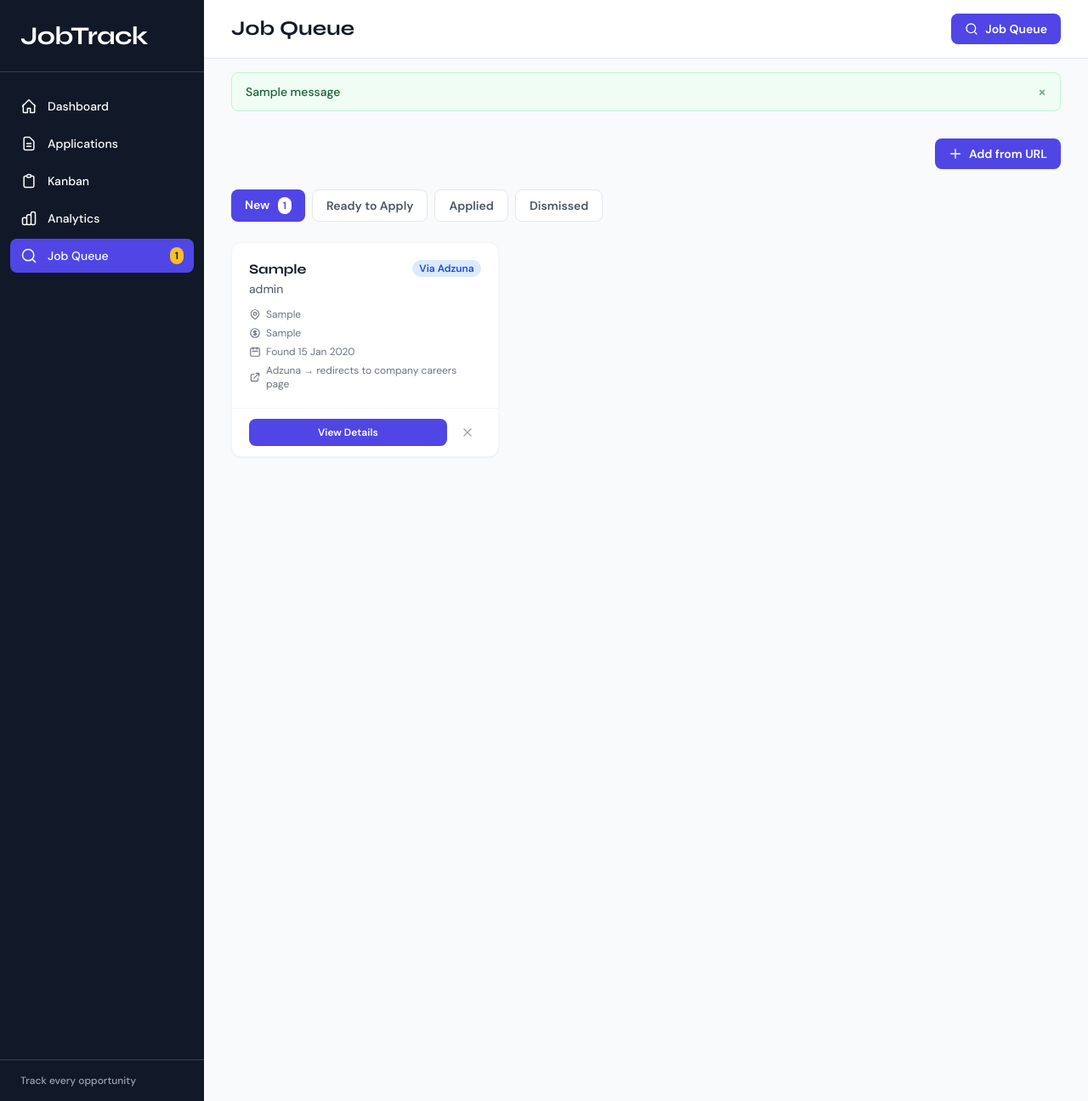
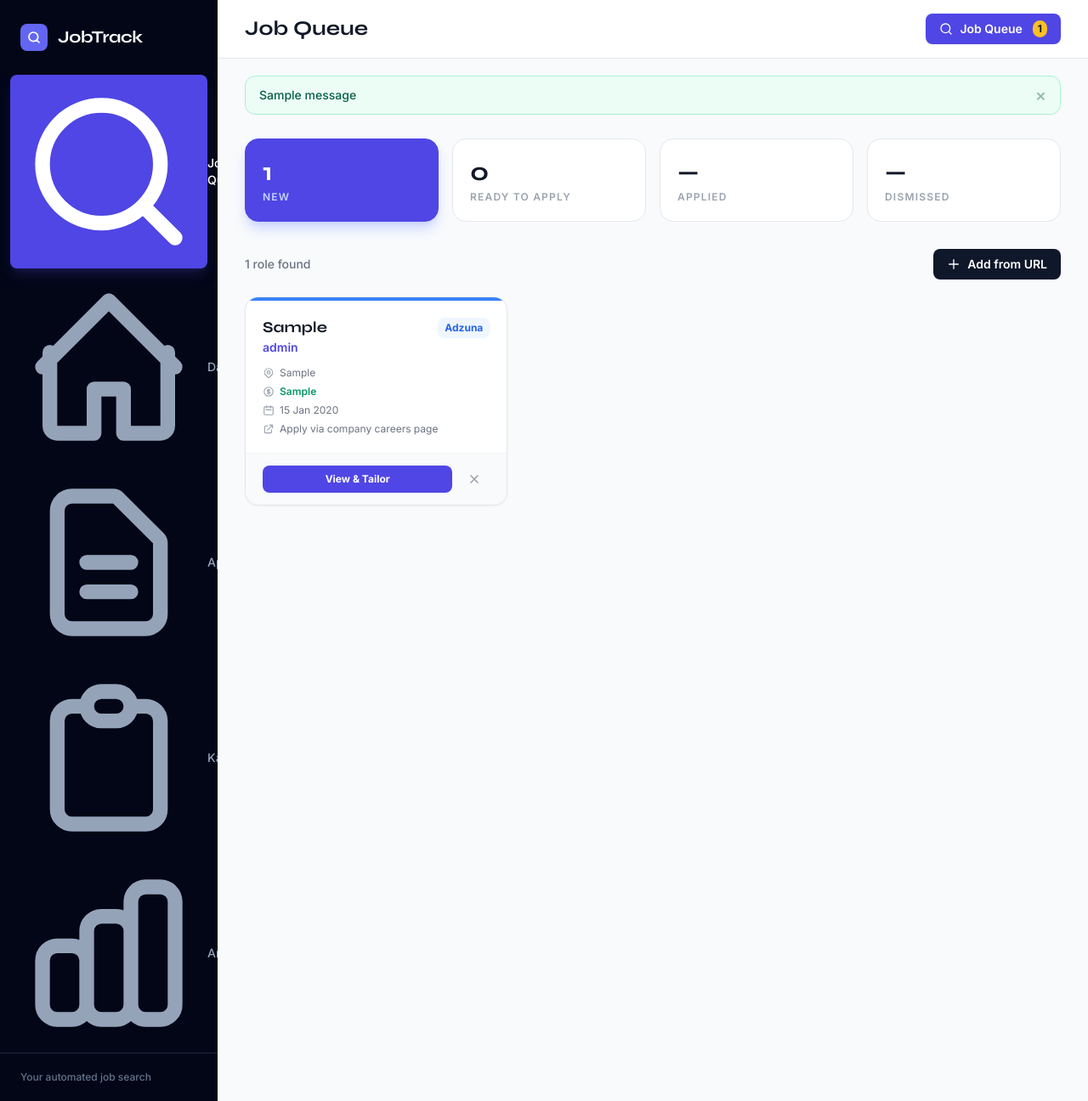
Before and after one commit to joshuaburaimoh17/job-tracker, a Django app: page /queue/ in a window 1280 px wide. Shown: the whole page at 85% size. Run offline with Django 5.2, Linux system fonts and the light colour scheme; tables that the repository leaves empty hold one stand-in row (values such as "Sample post"); one stand-in notice (Sample message) is shown; some libraries are stand-ins or nearby versions.

Commit message:
Redesign UI — bold modern style, rebuilt sidebar and job queue

```diff
--- a/tracker/templates/tracker/base.html
+++ b/tracker/templates/tracker/base.html
@@ -8,125 +8,127 @@
   <script src="https://cdn.jsdelivr.net/npm/chart.js"></script>
   <link rel="preconnect" href="https://fonts.googleapis.com" />
   <link rel="preconnect" href="https://fonts.gstatic.com" crossorigin />
-  <link href="https://fonts.googleapis.com/css2?family=DM+Sans:wght@400;500;600&family=Syne:wght@600;700;800&display=swap" rel="stylesheet" />
+  <link href="https://fonts.googleapis.com/css2?family=Inter:wght@400;500;600;700&family=Syne:wght@700;800&display=swap" rel="stylesheet" />
   <script>
     tailwind.config = {
       theme: {
         extend: {
           fontFamily: {
-            sans: ['DM Sans', 'sans-serif'],
+            sans: ['Inter', 'sans-serif'],
             heading: ['Syne', 'sans-serif'],
           }
         }
       }
     }
   </script>
-  <style>
-    body { font-family: 'DM Sans', sans-serif; }
-    .font-heading { font-family: 'Syne', sans-serif; }
-  </style>
 </head>
-<body class="bg-gray-50 text-gray-800 min-h-screen flex">
+<body class="bg-slate-50 text-gray-800 min-h-screen flex">
 
   <!-- Sidebar -->
-  <aside class="fixed top-0 left-0 h-full w-60 bg-gray-900 text-white flex flex-col z-20">
-    <!-- Logo -->
-    <div class="px-6 py-6 border-b border-gray-700">
-      <span class="font-heading text-3xl font-bold text-white tracking-tight">JobTrack</span>
+  <aside class="fixed top-0 left-0 h-full w-64 bg-slate-950 text-white flex flex-col z-20">
+
+    <!-- Brand -->
+    <div class="px-6 py-7">
+      <div class="flex items-center gap-3">
+        <div class="w-8 h-8 bg-indigo-500 rounded-lg flex items-center justify-center flex-shrink-0">
+          <svg class="w-4 h-4 text-white" fill="none" stroke="currentColor" stroke-width="2.5" viewBox="0 0 24 24">
+            <path stroke-linecap="round" stroke-linejoin="round" d="M21 21l-4.35-4.35M11 19a8 8 0 100-16 8 8 0 000 16z"/>
+          </svg>
+        </div>
+        <span class="font-heading text-xl font-bold text-white tracking-tight">JobTrack</span>
+      </div>
     </div>
 
     <!-- Nav -->
-    <nav class="flex-1 px-3 py-5 space-y-1 overflow-hidden">
+    <nav class="flex-1 px-3 space-y-0.5 overflow-hidden">
+
+      <a href="{% url 'job_queue' %}"
+         class="flex items-center gap-3 px-3 py-2.5 rounded-lg text-sm font-medium transition-all
+                {% if request.resolver_match.url_name == 'job_queue' or request.resolver_match.url_name == 'job_lead_detail' or request.resolver_match.url_name == 'add_from_url' %}bg-indigo-600 text-white shadow-lg shadow-indigo-900/40{% else %}text-slate-400 hover:text-white hover:bg-slate-800{% endif %}">
+        <svg class="w-4.5 h-4.5 flex-shrink-0" fill="none" stroke="currentColor" stroke-width="2" viewBox="0 0 24 24">
+          <path stroke-linecap="round" stroke-linejoin="round" d="M21 21l-4.35-4.35M11 19a8 8 0 100-16 8 8 0 000 16z"/>
+        </svg>
+        <span class="flex-1">Job Queue</span>
+        {% if new_lead_count %}
+          <span class="text-xs font-bold px-1.5 py-0.5 rounded-full bg-amber-400 text-slate-900">{{ new_lead_count }}</span>
+        {% endif %}
+      </a>
 
       <a href="{% url 'dashboard' %}"
-         class="flex items-center gap-3 px-3 py-2.5 rounded-lg text-sm font-medium transition-colors
-                {% if request.resolver_match.url_name == 'dashboard' %}bg-indigo-600 text-white{% else %}text-white hover:bg-gray-700{% endif %}">
-        <svg class="w-5 h-5 flex-shrink-0" fill="none" stroke="currentColor" stroke-width="1.8" viewBox="0 0 24 24">
+         class="flex items-center gap-3 px-3 py-2.5 rounded-lg text-sm font-medium transition-all
+                {% if request.resolver_match.url_name == 'dashboard' %}bg-indigo-600 text-white shadow-lg shadow-indigo-900/40{% else %}text-slate-400 hover:text-white hover:bg-slate-800{% endif %}">
+        <svg class="w-4.5 h-4.5 flex-shrink-0" fill="none" stroke="currentColor" stroke-width="2" viewBox="0 0 24 24">
           <path stroke-linecap="round" stroke-linejoin="round" d="M3 12l9-9 9 9M4 10v10a1 1 0 001 1h5v-6h4v6h5a1 1 0 001-1V10"/>
         </svg>
         Dashboard
       </a>
 
       <a href="{% url 'application_list' %}"
-         class="flex items-center gap-3 px-3 py-2.5 rounded-lg text-sm font-medium transition-colors
-                {% if request.resolver_match.url_name == 'application_list' or request.resolver_match.url_name == 'application_detail' %}bg-indigo-600 text-white{% else %}text-white hover:bg-gray-700{% endif %}">
-        <svg class="w-5 h-5 flex-shrink-0" fill="none" stroke="currentColor" stroke-width="1.8" viewBox="0 0 24 24">
+         class="flex items-center gap-3 px-3 py-2.5 rounded-lg text-sm font-medium transition-all
+                {% if request.resolver_match.url_name == 'application_list' or request.resolver_match.url_name == 'application_detail' or request.resolver_match.url_name == 'application_edit' %}bg-indigo-600 text-white shadow-lg shadow-indigo-900/40{% else %}text-slate-400 hover:text-white hover:bg-slate-800{% endif %}">
+        <svg class="w-4.5 h-4.5 flex-shrink-0" fill="none" stroke="currentColor" stroke-width="2" viewBox="0 0 24 24">
           <path stroke-linecap="round" stroke-linejoin="round" d="M9 12h6m-6 4h6m2 5H7a2 2 0 01-2-2V5a2 2 0 012-2h5.586a1 1 0 01.707.293l5.414 5.414A1 1 0 0119 9.414V19a2 2 0 01-2 2z"/>
         </svg>
         Applications
       </a>
 
       <a href="{% url 'kanban' %}"
-         class="flex items-center gap-3 px-3 py-2.5 rounded-lg text-sm font-medium transition-colors
-                {% if request.resolver_match.url_name == 'kanban' %}bg-indigo-600 text-white{% else %}text-white hover:bg-gray-700{% endif %}">
-        <svg class="w-5 h-5 flex-shrink-0" fill="none" stroke="currentColor" stroke-width="1.8" viewBox="0 0 24 24">
+         class="flex items-center gap-3 px-3 py-2.5 rounded-lg text-sm font-medium transition-all
+                {% if request.resolver_match.url_name == 'kanban' %}bg-indigo-600 text-white shadow-lg shadow-indigo-900/40{% else %}text-slate-400 hover:text-white hover:bg-slate-800{% endif %}">
+        <svg class="w-4.5 h-4.5 flex-shrink-0" fill="none" stroke="currentColor" stroke-width="2" viewBox="0 0 24 24">
           <path stroke-linecap="round" stroke-linejoin="round" d="M9 5H7a2 2 0 00-2 2v12a2 2 0 002 2h10a2 2 0 002-2V7a2 2 0 00-2-2h-2M9 5a2 2 0 002 2h2a2 2 0 002-2M9 5a2 2 0 012-2h2a2 2 0 012 2"/>
         </svg>
         Kanban
       </a>
 
       <a href="{% url 'analytics' %}"
-         class="flex items-center gap-3 px-3 py-2.5 rounded-lg text-sm font-medium transition-colors
-                {% if request.resolver_match.url_name == 'analytics' %}bg-indigo-600 text-white{% else %}text-white hover:bg-gray-700{% endif %}">
-        <svg class="w-5 h-5 flex-shrink-0" fill="none" stroke="currentColor" stroke-width="1.8" viewBox="0 0 24 24">
+         class="flex items-center gap-3 px-3 py-2.5 rounded-lg text-sm font-medium transition-all
+                {% if request.resolver_match.url_name == 'analytics' %}bg-indigo-600 text-white shadow-lg shadow-indigo-900/40{% else %}text-slate-400 hover:text-white hover:bg-slate-800{% endif %}">
+        <svg class="w-4.5 h-4.5 flex-shrink-0" fill="none" stroke="currentColor" stroke-width="2" viewBox="0 0 24 24">
           <path stroke-linecap="round" stroke-linejoin="round" d="M9 19v-6a2 2 0 00-2-2H5a2 2 0 00-2 2v6a2 2 0 002 2h2a2 2 0 002-2zm0 0V9a2 2 0 012-2h2a2 2 0 012 2v10m-6 0a2 2 0 002 2h2a2 2 0 002-2m0 0V5a2 2 0 012-2h2a2 2 0 012 2v14a2 2 0 01-2 2h-2a2 2 0 01-2-2z"/>
         </svg>
         Analytics
       </a>
 
-      <a href="{% url 'job_queue' %}"
-         class="flex items-center gap-3 px-3 py-2.5 rounded-lg text-sm font-medium transition-colors
-                {% if request.resolver_match.url_name == 'job_queue' or request.resolver_match.url_name == 'job_lead_detail' %}bg-indigo-600 text-white{% else %}text-white hover:bg-gray-700{% endif %}">
-        <svg class="w-5 h-5 flex-shrink-0" fill="none" stroke="currentColor" stroke-width="1.8" viewBox="0 0 24 24">
-          <path stroke-linecap="round" stroke-linejoin="round" d="M21 21l-4.35-4.35M11 19a8 8 0 100-16 8 8 0 000 16z"/>
-        </svg>
-        <span class="flex-1">Job Queue</span>
-        {% with count=new_lead_count %}
-          {% if count %}
-            <span class="text-xs font-bold px-1.5 py-0.5 rounded-full bg-amber-400 text-gray-900">{{ count }}</span>
-          {% endif %}
-        {% endwith %}
-      </a>
-
     </nav>
 
-    <!-- Tagline -->
-    <div class="px-6 py-4 border-t border-gray-700">
-      <p class="text-xs text-gray-400 font-medium">Track every opportunity</p>
+    <!-- Bottom -->
+    <div class="px-6 py-5 border-t border-slate-800">
+      <p class="text-xs text-slate-500 font-medium">Your automated job search</p>
     </div>
   </aside>
 
-  <!-- Main content -->
-  <div class="ml-60 flex-1 flex flex-col min-h-screen">
+  <!-- Main -->
+  <div class="ml-64 flex-1 flex flex-col min-h-screen">
 
     <!-- Top bar -->
-    <header class="sticky top-0 z-10 bg-white border-b border-gray-200 px-8 py-4 flex items-center justify-between">
+    <header class="sticky top-0 z-10 bg-white/90 backdrop-blur border-b border-gray-200 px-8 py-4 flex items-center justify-between">
       <h1 class="font-heading text-2xl font-bold text-gray-900">{% block page_title %}{% endblock %}</h1>
       <a href="{% url 'job_queue' %}"
-         class="inline-flex items-center gap-2 bg-indigo-600 hover:bg-indigo-700 text-white text-sm font-semibold px-4 py-2 rounded-lg transition-colors shadow-sm">
+         class="inline-flex items-center gap-2 bg-indigo-600 hover:bg-indigo-500 text-white text-sm font-semibold px-4 py-2 rounded-lg transition-colors shadow-sm">
         <svg class="w-4 h-4" fill="none" stroke="currentColor" stroke-width="2" viewBox="0 0 24 24">
           <path stroke-linecap="round" stroke-linejoin="round" d="M21 21l-4.35-4.35M11 19a8 8 0 100-16 8 8 0 000 16z"/>
         </svg>
-        Job Queue
+        Job Queue{% if new_lead_count %} <span class="ml-1 bg-amber-400 text-slate-900 text-xs font-bold px-1.5 py-0.5 rounded-full">{{ new_lead_count }}</span>{% endif %}
       </a>
     </header>
 
     <!-- Flash messages -->
     {% if messages %}
-    <div class="px-8 pt-4 space-y-2">
+    <div class="px-8 pt-5 space-y-2">
       {% for message in messages %}
-        <div class="flex items-center justify-between px-4 py-3 rounded-lg text-sm font-medium
-                    {% if message.tags == 'success' %}bg-green-50 border border-green-200 text-green-800
+        <div class="flex items-center justify-between px-4 py-3 rounded-xl text-sm font-medium
+                    {% if message.tags == 'success' %}bg-emerald-50 border border-emerald-200 text-emerald-800
                     {% else %}bg-red-50 border border-red-200 text-red-800{% endif %}">
           <span>{{ message }}</span>
-          <button onclick="this.parentElement.remove()" class="ml-4 opacity-60 hover:opacity-100 text-lg leading-none">&times;</button>
+          <button onclick="this.parentElement.remove()" class="ml-4 opacity-40 hover:opacity-100 text-xl leading-none">&times;</button>
         </div>
       {% endfor %}
     </div>
     {% endif %}
 
     <!-- Page content -->
-    <main class="flex-1 p-8">
+    <main class="flex-1 px-8 py-7">
       {% block content %}{% endblock %}
     </main>
 
--- a/tracker/templates/tracker/job_queue.html
+++ b/tracker/templates/tracker/job_queue.html
@@ -5,10 +5,33 @@
 
 {% block content %}
 
+<!-- Stats bar -->
+<div class="grid grid-cols-2 sm:grid-cols-4 gap-4 mb-8">
+  {% for key, label in status_tabs %}
+  <a href="?status={{ key }}"
+     class="group rounded-2xl p-5 border transition-all
+            {% if status_filter == key %}bg-indigo-600 border-indigo-600 shadow-lg shadow-indigo-200{% else %}bg-white border-gray-200 hover:border-indigo-300 hover:shadow-md{% endif %}">
+    <div class="text-3xl font-heading font-bold mb-1
+                {% if status_filter == key %}text-white{% else %}text-gray-900{% endif %}">
+      {% if key == 'new' %}{{ new_count }}
+      {% elif key == 'ready' %}{{ ready_count }}
+      {% else %}—{% endif %}
+    </div>
+    <div class="text-xs font-semibold uppercase tracking-widest
+                {% if status_filter == key %}text-indigo-200{% else %}text-gray-400{% endif %}">
+      {{ label }}
+    </div>
+  </a>
+  {% endfor %}
+</div>
+
 <!-- Header row -->
-<div class="flex items-center justify-between mb-6 flex-wrap gap-3">
+<div class="flex items-center justify-between mb-5">
+  <p class="text-sm text-gray-500 font-medium">
+    {% if leads %}{{ leads|length }} role{{ leads|length|pluralize }} found{% endif %}
+  </p>
   <a href="{% url 'add_from_url' %}"
-     class="inline-flex items-center gap-2 bg-indigo-600 hover:bg-indigo-700 text-white text-sm font-semibold px-4 py-2 rounded-lg transition-colors shadow-sm ml-auto">
+     class="inline-flex items-center gap-2 bg-slate-900 hover:bg-slate-700 text-white text-sm font-semibold px-4 py-2 rounded-lg transition-colors">
     <svg class="w-4 h-4" fill="none" stroke="currentColor" stroke-width="2" viewBox="0 0 24 24">
       <path stroke-linecap="round" stroke-linejoin="round" d="M12 4v16m8-8H4"/>
     </svg>
@@ -16,41 +39,39 @@
   </a>
 </div>
 
-<!-- Status tabs -->
-<div class="flex gap-2 mb-6 flex-wrap">
-  {% for key, label in status_tabs %}
-  <a href="?status={{ key }}"
-     class="px-4 py-2 rounded-lg text-sm font-semibold transition-colors
-            {% if status_filter == key %}bg-indigo-600 text-white shadow-sm{% else %}bg-white border border-gray-200 text-gray-600 hover:border-indigo-300 hover:text-indigo-600{% endif %}">
-    {{ label }}
-    {% if key == 'new' and new_count %}<span class="ml-1.5 text-xs font-bold px-1.5 py-0.5 rounded-full {% if status_filter == key %}bg-white text-indigo-600{% else %}bg-amber-100 text-amber-700{% endif %}">{{ new_count }}</span>{% endif %}
-    {% if key == 'ready' and ready_count %}<span class="ml-1.5 text-xs font-bold px-1.5 py-0.5 rounded-full {% if status_filter == key %}bg-white text-indigo-600{% else %}bg-green-100 text-green-700{% endif %}">{{ ready_count }}</span>{% endif %}
-  </a>
-  {% endfor %}
-</div>
-
 {% if leads %}
 <div class="grid grid-cols-1 md:grid-cols-2 xl:grid-cols-3 gap-4">
   {% for lead in leads %}
-  <div class="bg-white rounded-xl border border-gray-100 shadow-sm hover:shadow-md transition-shadow flex flex-col">
+  <div class="bg-white rounded-2xl border border-gray-200 shadow-sm hover:shadow-lg transition-all flex flex-col overflow-hidden group">
 
-    <!-- Card header -->
+    <!-- Coloured top accent by source -->
+    <div class="h-1 w-full
+      {% if lead.source == 'adzuna' %}bg-blue-500
+      {% elif lead.source == 'rss_indeed' %}bg-violet-500
+      {% elif lead.source == 'rss_remote' %}bg-teal-500
+      {% else %}bg-gray-400{% endif %}">
+    </div>
+
+    <!-- Card body -->
     <div class="p-5 flex-1">
-      <div class="flex items-start justify-between gap-3 mb-3">
+
+      <!-- Company + source -->
+      <div class="flex items-start justify-between gap-2 mb-3">
         <div class="flex-1 min-w-0">
-          <h3 class="font-heading font-bold text-gray-900 text-base leading-snug truncate">{{ lead.company }}</h3>
-          <p class="text-sm text-gray-600 mt-0.5 truncate">{{ lead.role }}</p>
+          <h3 class="font-heading font-bold text-gray-900 text-lg leading-tight truncate group-hover:text-indigo-600 transition-colors">
+            {{ lead.company }}
+          </h3>
+          <p class="text-indigo-600 font-semibold text-sm mt-0.5 truncate">{{ lead.role }}</p>
         </div>
-        <!-- Source badge -->
-        <span class="flex-shrink-0 text-xs font-semibold px-2 py-0.5 rounded-full
-          {% if lead.source == 'adzuna' %}bg-blue-100 text-blue-700
-          {% elif lead.source == 'rss_indeed' %}bg-purple-100 text-purple-700
-          {% elif lead.source == 'rss_remote' %}bg-teal-100 text-teal-700
-          {% else %}bg-gray-100 text-gray-600{% endif %}">
-          {% if lead.source == 'adzuna' %}Via Adzuna
-          {% elif lead.source == 'rss_indeed' %}Via Indeed / jobs.ie
-          {% elif lead.source == 'rss_remote' %}Via Remote Board
-          {% else %}Added Manually{% endif %}
+        <span class="flex-shrink-0 text-xs font-bold px-2 py-1 rounded-lg
+          {% if lead.source == 'adzuna' %}bg-blue-50 text-blue-600
+          {% elif lead.source == 'rss_indeed' %}bg-violet-50 text-violet-600
+          {% elif lead.source == 'rss_remote' %}bg-teal-50 text-teal-700
+          {% else %}bg-gray-100 text-gray-500{% endif %}">
+          {% if lead.source == 'adzuna' %}Adzuna
+          {% elif lead.source == 'rss_indeed' %}Indeed / jobs.ie
+          {% elif lead.source == 'rss_remote' %}Remote Board
+          {% else %}Manual{% endif %}
         </span>
       </div>
 
@@ -58,7 +79,7 @@
       <div class="space-y-1.5 text-xs text-gray-500">
         {% if lead.location %}
         <div class="flex items-center gap-1.5">
-          <svg class="w-3.5 h-3.5 flex-shrink-0" fill="none" stroke="currentColor" stroke-width="2" viewBox="0 0 24 24">
+          <svg class="w-3.5 h-3.5 flex-shrink-0 text-gray-400" fill="none" stroke="currentColor" stroke-width="2" viewBox="0 0 24 24">
             <path stroke-linecap="round" stroke-linejoin="round" d="M17.657 16.657L13.414 20.9a1.998 1.998 0 01-2.827 0l-4.244-4.243a8 8 0 1111.314 0z"/>
             <path stroke-linecap="round" stroke-linejoin="round" d="M15 11a3 3 0 11-6 0 3 3 0 016 0z"/>
           </svg>
@@ -67,43 +88,43 @@
         {% endif %}
         {% if lead.salary_range %}
         <div class="flex items-center gap-1.5">
-          <svg class="w-3.5 h-3.5 flex-shrink-0" fill="none" stroke="currentColor" stroke-width="2" viewBox="0 0 24 24">
+          <svg class="w-3.5 h-3.5 flex-shrink-0 text-gray-400" fill="none" stroke="currentColor" stroke-width="2" viewBox="0 0 24 24">
             <path stroke-linecap="round" stroke-linejoin="round" d="M12 8c-1.657 0-3 .895-3 2s1.343 2 3 2 3 .895 3 2-1.343 2-3 2m0-8c1.11 0 2.08.402 2.599 1M12 8V7m0 1v8m0 0v1m0-1c-1.11 0-2.08-.402-2.599-1M21 12a9 9 0 11-18 0 9 9 0 0118 0z"/>
           </svg>
-          {{ lead.salary_range }}
+          <span class="font-semibold text-emerald-600">{{ lead.salary_range }}</span>
         </div>
         {% endif %}
         <div class="flex items-center gap-1.5">
-          <svg class="w-3.5 h-3.5 flex-shrink-0" fill="none" stroke="currentColor" stroke-width="2" viewBox="0 0 24 24">
+          <svg class="w-3.5 h-3.5 flex-shrink-0 text-gray-400" fill="none" stroke="currentColor" stroke-width="2" viewBox="0 0 24 24">
             <path stroke-linecap="round" stroke-linejoin="round" d="M8 7V3m8 4V3m-9 8h10M5 21h14a2 2 0 002-2V7a2 2 0 00-2-2H5a2 2 0 00-2 2v12a2 2 0 002 2z"/>
           </svg>
-          Found {{ lead.date_found|date:"d M Y" }}
+          {{ lead.date_found|date:"d M Y" }}
         </div>
         <div class="flex items-center gap-1.5">
-          <svg class="w-3.5 h-3.5 flex-shrink-0" fill="none" stroke="currentColor" stroke-width="2" viewBox="0 0 24 24">
+          <svg class="w-3.5 h-3.5 flex-shrink-0 text-gray-400" fill="none" stroke="currentColor" stroke-width="2" viewBox="0 0 24 24">
             <path stroke-linecap="round" stroke-linejoin="round" d="M10 6H6a2 2 0 00-2 2v10a2 2 0 002 2h10a2 2 0 002-2v-4M14 4h6m0 0v6m0-6L10 14"/>
           </svg>
-          {% if lead.source == 'adzuna' %}Adzuna → redirects to company careers page
-          {% elif lead.source == 'rss_indeed' %}Indeed / jobs.ie → apply on-site or company portal
-          {% elif lead.source == 'rss_remote' %}Remote board (WWR · Remotive · RemoteOK · more) → direct apply link
-          {% else %}Added manually → apply via original posting{% endif %}
+          {% if lead.source == 'adzuna' %}Apply via company careers page
+          {% elif lead.source == 'rss_indeed' %}Apply on Indeed / jobs.ie or company portal
+          {% elif lead.source == 'rss_remote' %}Remote — direct apply link
+          {% else %}Apply via original posting{% endif %}
         </div>
       </div>
     </div>
 
-    <!-- Card actions -->
-    <div class="px-5 py-3 border-t border-gray-100 flex items-center gap-2">
+    <!-- Actions -->
+    <div class="px-5 py-3.5 bg-gray-50 border-t border-gray-100 flex items-center gap-2">
       <a href="{% url 'job_lead_detail' lead.pk %}"
-         class="flex-1 text-center bg-indigo-600 hover:bg-indigo-700 text-white text-xs font-semibold px-3 py-2 rounded-lg transition-colors">
-        View Details
+         class="flex-1 text-center bg-indigo-600 hover:bg-indigo-500 text-white text-xs font-bold px-3 py-2 rounded-lg transition-colors">
+        View &amp; Tailor
       </a>
       {% if lead.status == 'new' %}
       <form method="POST" action="{% url 'dismiss_lead' lead.pk %}">
         {% csrf_token %}
         <button type="submit"
-                class="text-xs font-medium text-gray-400 hover:text-red-500 px-2 py-2 rounded-lg hover:bg-red-50 transition-colors"
+                class="text-xs font-medium text-gray-400 hover:text-rose-500 px-2.5 py-2 rounded-lg hover:bg-rose-50 transition-colors"
                 title="Dismiss">
-          <svg class="w-4 h-4" fill="none" stroke="currentColor" stroke-width="2" viewBox="0 0 24 24">
+          <svg class="w-4 h-4" fill="none" stroke="currentColor" stroke-width="2.5" viewBox="0 0 24 24">
             <path stroke-linecap="round" stroke-linejoin="round" d="M6 18L18 6M6 6l12 12"/>
           </svg>
         </button>
@@ -117,19 +138,22 @@
 
 {% else %}
 <!-- Empty state -->
-<div class="flex items-center justify-center py-20">
+<div class="flex items-center justify-center py-24">
   <div class="text-center max-w-sm">
-    <div class="w-16 h-16 bg-indigo-100 rounded-full flex items-center justify-center mx-auto mb-5">
+    <div class="w-16 h-16 bg-indigo-100 rounded-2xl flex items-center justify-center mx-auto mb-5">
       <svg class="w-8 h-8 text-indigo-500" fill="none" stroke="currentColor" stroke-width="1.5" viewBox="0 0 24 24">
         <path stroke-linecap="round" stroke-linejoin="round" d="M21 21l-4.35-4.35M11 19a8 8 0 100-16 8 8 0 000 16z"/>
       </svg>
     </div>
     {% if status_filter == 'new' %}
-      <h3 class="font-heading font-bold text-gray-900 text-lg mb-2">No new jobs yet</h3>
-      <p class="text-sm text-gray-500">Run the job search agent to populate your queue, or paste a job URL manually.</p>
+      <h3 class="font-heading font-bold text-gray-900 text-xl mb-2">Queue is empty</h3>
+      <p class="text-sm text-gray-500 mb-6">New leads arrive automatically every morning. Or paste a job URL now.</p>
+      <a href="{% url 'add_from_url' %}" class="inline-flex items-center gap-2 bg-indigo-600 hover:bg-indigo-500 text-white text-sm font-semibold px-5 py-2.5 rounded-lg transition-colors">
+        Add from URL
+      </a>
     {% else %}
-      <h3 class="font-heading font-bold text-gray-900 text-lg mb-2">Nothing here</h3>
-      <p class="text-sm text-gray-500">No leads with this status yet.</p>
+      <h3 class="font-heading font-bold text-gray-900 text-xl mb-2">Nothing here yet</h3>
+      <p class="text-sm text-gray-500">No leads with this status.</p>
     {% endif %}
   </div>
 </div>
```
